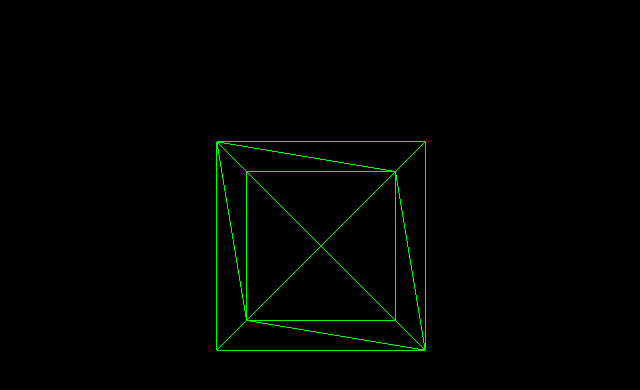
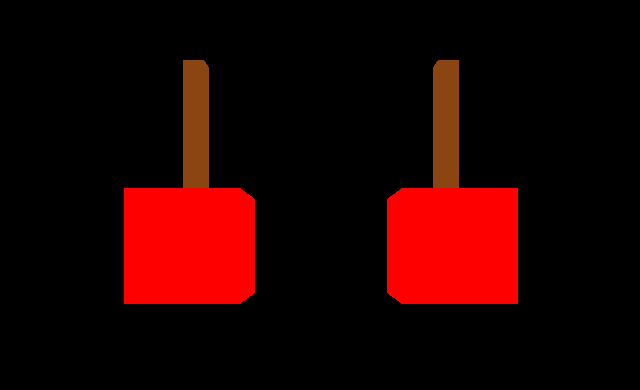
Before and after one commit to RanuPutra/Bocchi, a plain HTML site: page index.html in a window 1280 px wide. Shown: the part 154-544 px from the top of the page, without its empty margins (319-959 px from the left). Drawn offline with nearby package versions, Linux system fonts and the light colour scheme.

Commit message:
2Cube?Like a Cherry

```diff
--- a/index.html
+++ b/index.html
@@ -3,7 +3,7 @@
 <head>
     <meta charset="UTF-8">
     <meta name="viewport" content="width=device-width, initial-scale=1.0">
-    <title>Three.js Rotating Cube</title>
+    <title>Three.js Twin Cubes with Stems</title>
     <script src="https://cdnjs.cloudflare.com/ajax/libs/three.js/r128/three.min.js"></script>
     <script src="https://cdn.jsdelivr.net/npm/three@0.128.0/examples/js/controls/OrbitControls.js"></script>
     <style>
@@ -20,14 +20,36 @@
         renderer.setSize(window.innerWidth, window.innerHeight);
         document.body.appendChild(renderer.domElement);
 
-        // Add Cube
-        const geometry = new THREE.BoxGeometry();
-        const material = new THREE.MeshBasicMaterial({ color: 0x00ff00, wireframe: true });
-        const cube = new THREE.Mesh(geometry, material);
-        scene.add(cube);
+        // Create Materials
+        const cubeMaterial = new THREE.MeshBasicMaterial({ color: 0xff0000, wireframe: false }); // Red cubes
+        const stemMaterial = new THREE.MeshBasicMaterial({ color: 0x8b4513, wireframe: false }); // Brown stems
+
+        // Create Two Cubes
+        const geometry = new THREE.BoxGeometry(1, 1, 1);
+        const cube1 = new THREE.Mesh(geometry, cubeMaterial);
+        const cube2 = new THREE.Mesh(geometry, cubeMaterial);
+
+        // Position the Cubes
+        cube1.position.set(-1.2, 0, 0);
+        cube2.position.set(1.2, 0, 0);
+
+        scene.add(cube1);
+        scene.add(cube2);
+
+        // Create Stems (Thin Cubes)
+        const stemGeometry = new THREE.BoxGeometry(0.2, 1.5, 0.2);
+        const stem1 = new THREE.Mesh(stemGeometry, stemMaterial);
+        const stem2 = new THREE.Mesh(stemGeometry, stemMaterial);
+
+        // Position the Stems on Top of the Cubes
+        stem1.position.set(-1.2, 1, 0);
+        stem2.position.set(1.2, 1, 0);
+
+        scene.add(stem1);
+        scene.add(stem2);
 
         // Position Camera
-        camera.position.z = 3;
+        camera.position.z = 5;
 
         // Add Controls
         const controls = new THREE.OrbitControls(camera, renderer.domElement);
```
